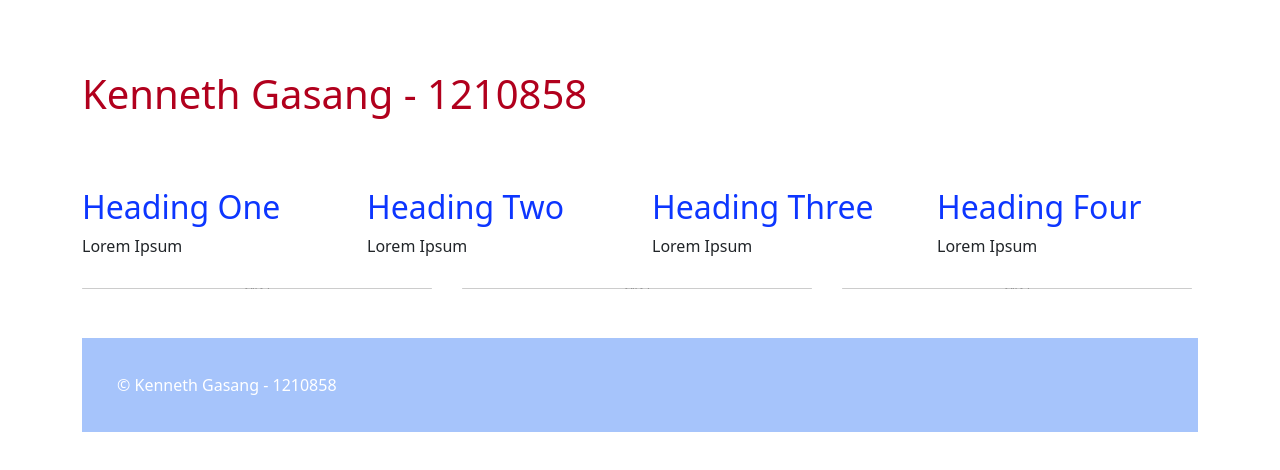
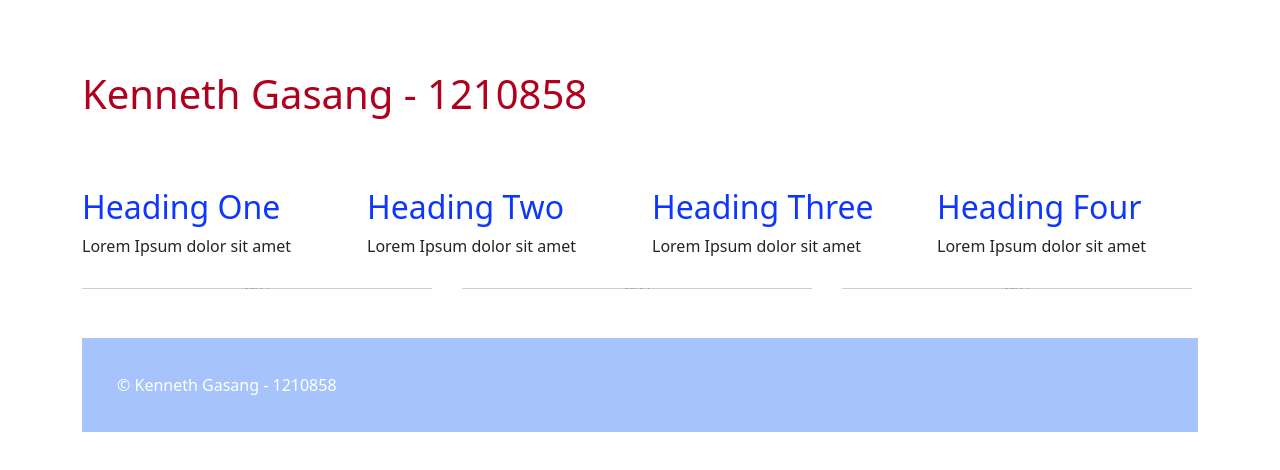
Before and after one commit to k-gasang/comp-6062-lab-assessment-1, a plain HTML site: page index.html in a window 1280 px wide. Drawn offline with nearby package versions, Linux system fonts and the light colour scheme; placeholder pictures from the web are drawn by us.

Commit message:
Update index.html

```diff
--- a/index.html
+++ b/index.html
@@ -11,10 +11,10 @@
         </header>
         <main>
             <div class="row">
-                <div class="col-md-3"><h2 class="headingSecondary">Heading One</h2><p>Lorem Ipsum</p></div>
-                <div class="col-md-3"><h2 class="headingSecondary">Heading Two</h2><p>Lorem Ipsum</p></div>
-                <div class="col-md-3"><h2 class="headingSecondary">Heading Three</h2><p>Lorem Ipsum</p></div>
-                <div class="col-md-3"><h2 class="headingSecondary">Heading Four</h2><p>Lorem Ipsum</p></div>
+                <div class="col-md-3"><h2 class="headingSecondary">Heading One</h2><p>Lorem Ipsum dolor sit amet</p></div>
+                <div class="col-md-3"><h2 class="headingSecondary">Heading Two</h2><p>Lorem Ipsum dolor sit amet</p></div>
+                <div class="col-md-3"><h2 class="headingSecondary">Heading Three</h2><p>Lorem Ipsum dolor sit amet</p></div>
+                <div class="col-md-3"><h2 class="headingSecondary">Heading Four</h2><p>Lorem Ipsum dolor sit amet</p></div>
             </div>
             <div class="row">
                 <div class="col-md-4"><img src="https://placehold.co/350/000/eee"></div>
```
